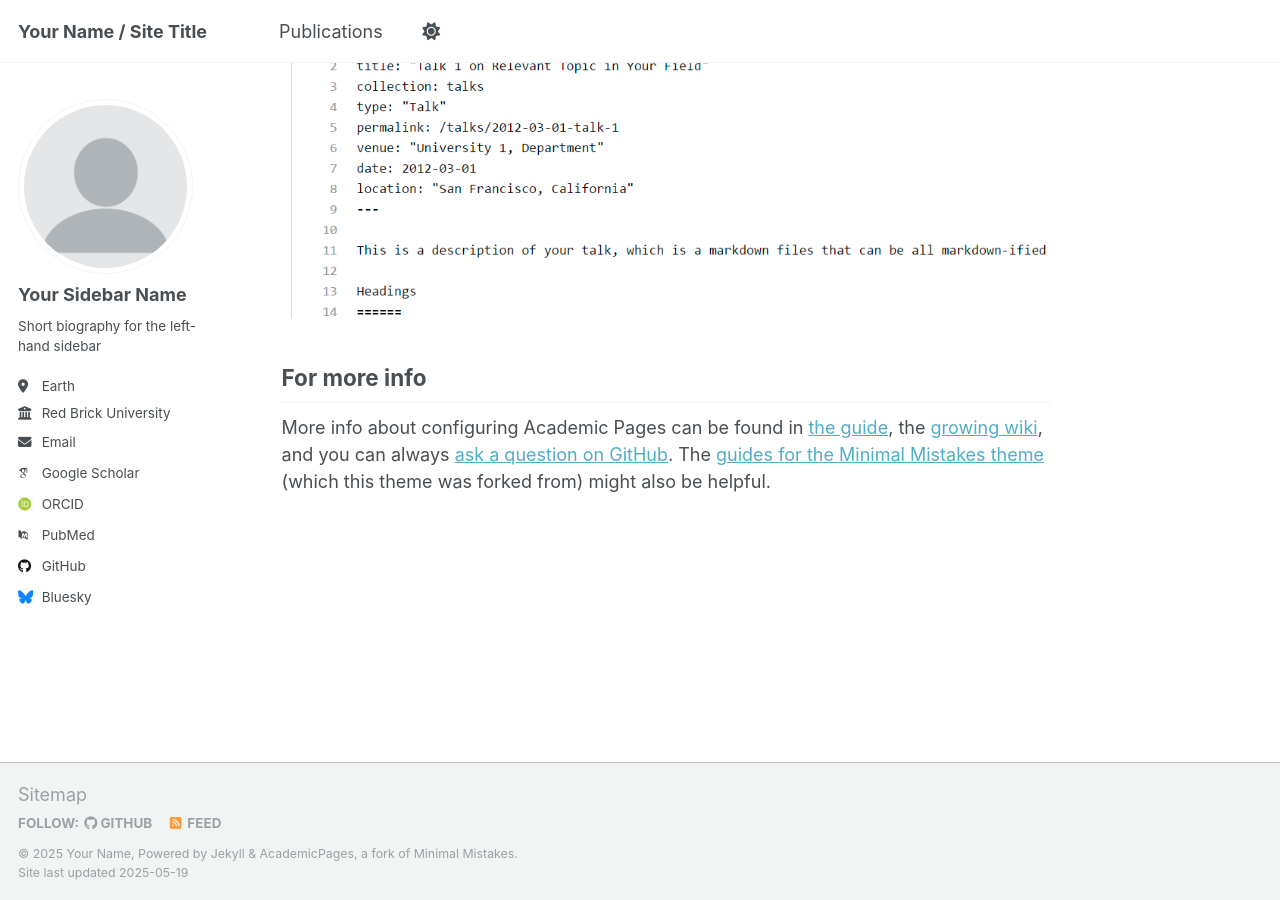
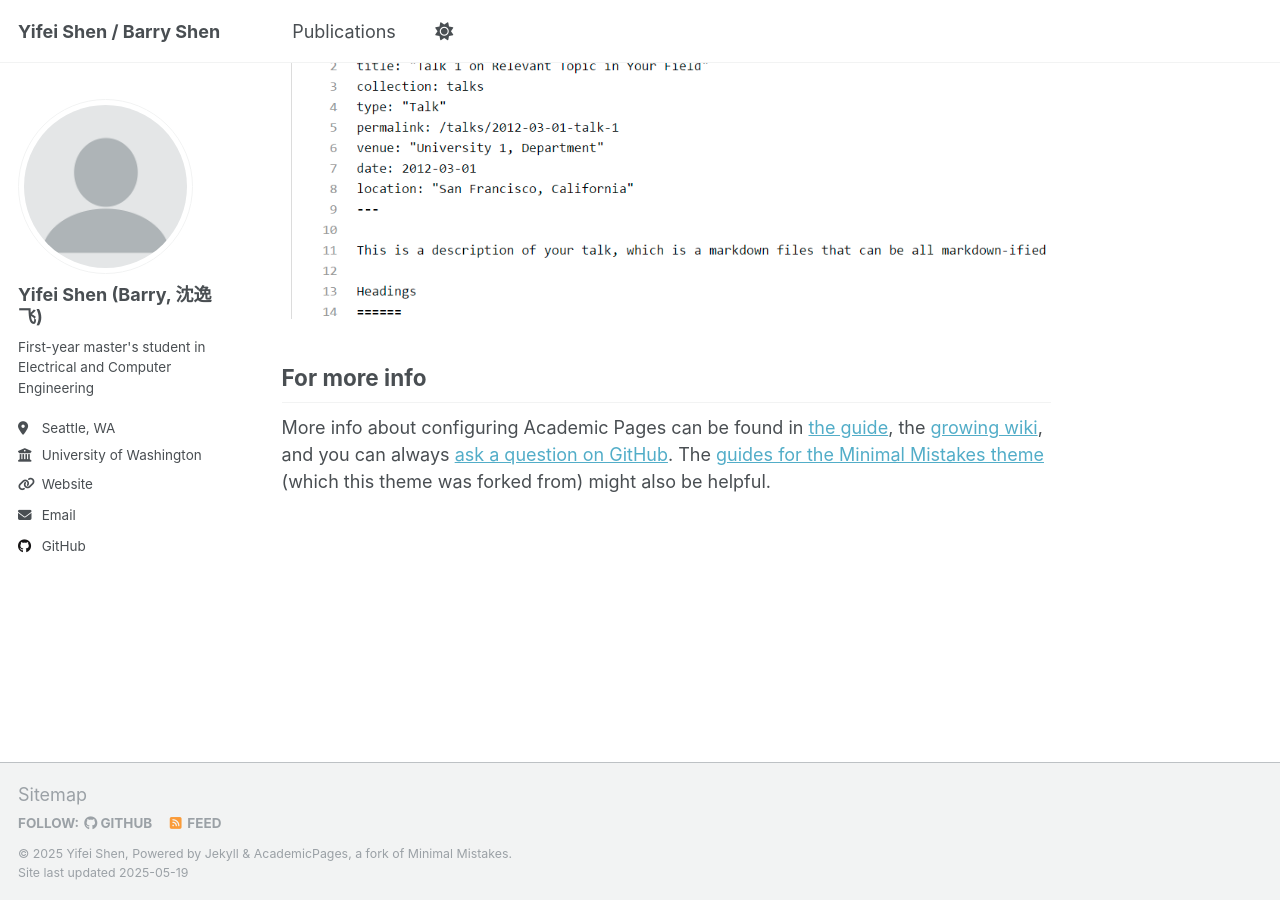
Before and after one commit to Barryshen1/Barryshen1.github.io, a Jekyll site: the page built from _pages/about.md, in a window 1280 px wide and 900 px high, scrolled down 2636 px. Built offline with Jekyll 4.4.1, drawn with Linux system fonts in a browser that asks for light colours; some web fonts are replaced.

Commit message:
Update _config.yml

```diff
--- a/_config.yml
+++ b/_config.yml
@@ -9,13 +9,13 @@
 # Basic Site Settings
 locale                   : "en-US"
 site_theme               : "default"
-title                    : "Your Name / Site Title"
+title                    : "Yifei Shen / Barry Shen"
 title_separator          : "-"
-name                     : &name "Your Name"
-description              : &description "personal description"
-url                      : https://academicpages.github.io # the base hostname & protocol for your site e.g. "https://[your GitHub username].github.io" or if you already have some other page hosted on Github then use "https://[your GitHub username].github.io/[Your Repo Name]"
+name                     : &name "Yifei Shen"
+description              : &description "Graduate student at University of Washington in Electrical and Computer Engineering"
+url                      : https://barryshen1.github.io # the base hostname & protocol for your site e.g. "https://[your GitHub username].github.io" or if you already have some other page hosted on Github then use "https://[your GitHub username].github.io/[Your Repo Name]"
 baseurl                  : "" # the subpath of your site, e.g. "/blog"
-repository               : "academicpages/academicpages.github.io"
+repository               : "barryshen1/barryshen1.github.io"
 
 # Site Author - The following control what appear as part of the author content on the side bar.
 #               If a field is blank the icon and link will not appear, otherwise it will be shown.
@@ -23,22 +23,22 @@ repository               : "academicpages/academicpages.github.io"
 author:
   # Biographic information
   avatar           : "profile.png"
-  name             : "Your Sidebar Name"
+  name             : "Yifei Shen (Barry, 沈逸飞)"
   pronouns         : # example: "she/her"
-  bio              : "Short biography for the left-hand sidebar"
-  location         : "Earth"
-  employer         : "Red Brick University"
-  uri              : # URL
-  email            : "none@example.org"
+  bio              : "First-year master's student in Electrical and Computer Engineering"
+  location         : "Seattle, WA"
+  employer         : "University of Washington"
+  uri              : "https://barryshen1.github.io"
+  email            : "yifeis02@uw.edu"
 
   # Academic websites
   academia         : # URL
   arxiv            : # URL - Update with the correct link to your profile
-  googlescholar    : "https://scholar.google.com/citations?user=PS_CX0AAAAAJ"
+  googlescholar    : # URL
   impactstory      : # URL
-  orcid            : "http://orcid.org/yourorcidurl"
+  orcid            : # URL
   semantic         : # URL
-  pubmed           : "https://www.ncbi.nlm.nih.gov/pubmed/?term=john+snow"
+  pubmed           : # URL
   researchgate     : # URL
   scopus           : # URL
 
@@ -46,12 +46,12 @@ author:
   bitbucket        : # Username - Update with your username on the site
   codepen          : # Username
   dribbble         : # Username
-  github           : "academicpages"
+  github           : "barryshen1"
   kaggle           : # Username
   stackoverflow    : # User number or user number and name (i.e., use "1" or "1/jeff-atwood")
 
   # Social media
-  bluesky          : "bsky.app" # Replace this with you Bluesky username
+  bluesky          : # Username
   facebook         : # Username
   flickr           : # Username
   foursquare       : # Username
```
